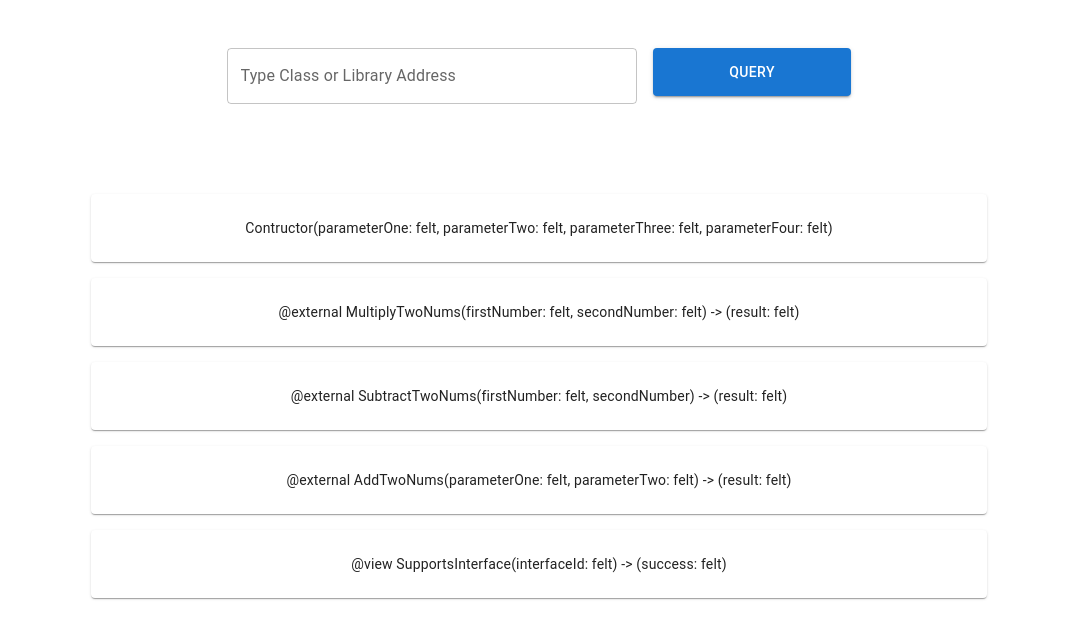
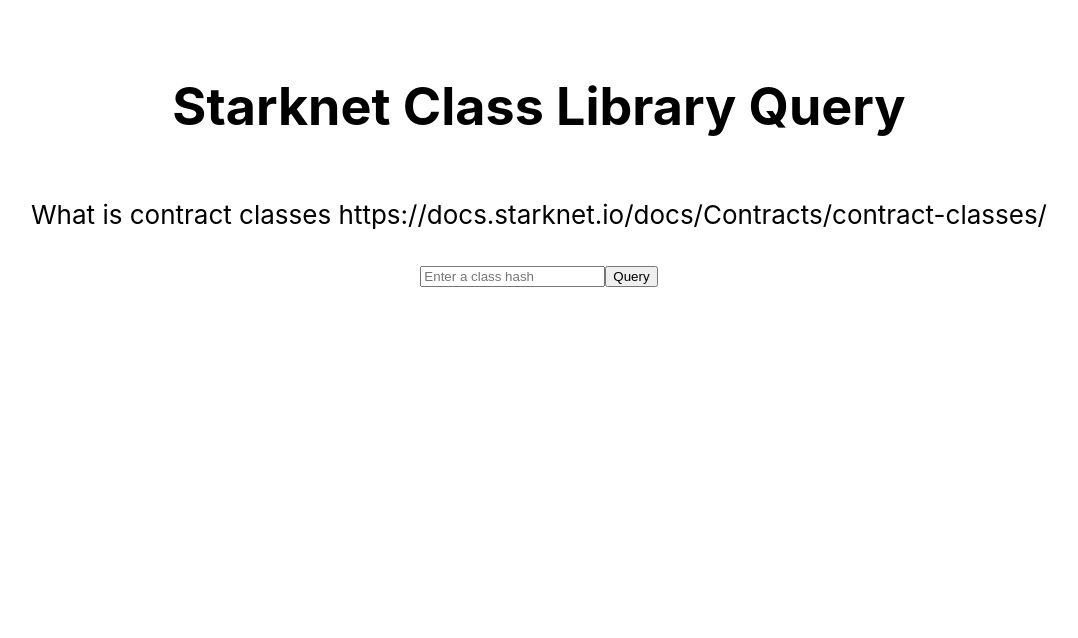
Before and after one commit to boray/sahara, a React (Create React App) app: page / in a window 1280 px wide. Shown: the top 638 px of the page, without its empty margins (101-1179 px from the left). Built offline with nearby package versions, Linux system fonts and the light colour scheme.

Commit message:
added axios get request function

```diff
--- a/package.json
+++ b/package.json
@@ -9,9 +9,10 @@
     "@testing-library/jest-dom": "^5.16.4",
     "@testing-library/react": "^13.3.0",
     "@testing-library/user-event": "^13.5.0",
+    "axios": "^0.27.2",
     "react": "^18.2.0",
     "react-dom": "^18.2.0",
-    "react-scripts": "5.0.1",
+    "react-scripts": "^5.0.1",
     "web-vitals": "^2.1.4"
   },
   "scripts": {
--- a/src/App.css
+++ b/src/App.css
@@ -22,7 +22,7 @@
   justify-content: flex-start;
   padding-top: 5vh;
   font-size: calc(10px + 2vmin);
-  color: white;
+  color: black;
 }
 
 .queryButton {
--- a/src/App.js
+++ b/src/App.js
@@ -1,28 +1,53 @@
 import './App.css';
-import Button from '@mui/material/Button';
-import Box from '@mui/material/Box';
-import TextField from '@mui/material/TextField';
-import List from '@mui/material/List';
-import ListItem from '@mui/material/ListItem';
-import ListItemText from '@mui/material/ListItemText';
-import Divider from '@mui/material/Divider';
-import Paper from '@mui/material/Paper';
-import Stack from '@mui/material/Stack';
-import { styled } from '@mui/material/styles';
+import React from 'react';
+import axios from 'axios';
 
-const Item = styled(Paper)(({ theme }) => ({
-  backgroundColor: theme.palette.mode === 'dark' ? '#1A2027' : '#fff',
-  ...theme.typography.body2,
-  padding: theme.spacing(3),
-  textAlign: 'center',
-  color: theme.palette.text.primary,
-}));
+
+
+
+
+
 
 function App() {
+
+  const [classHash, setClassHash] = React.useState();
+  const [TotalReactPackages, setTotalReactPackages] = React.useState(null);
+  const [errorMessage, setErrorMessage] = React.useState();
+
+
+
+
+  const handleSubmit = (event) => {
+    event.preventDefault();
+    console.log(classHash);
+
+    axios.get("http://alpha4.starknet.io/feeder_gateway/get_class_by_hash?classHash=" + classHash)
+    .then(response => setTotalReactPackages(response.data));
+    console.log(TotalReactPackages);
+
+
+  }
+
+
   return (
     <div className="App">
       <header className="App-header">
+      <h1> Starknet Class Library Query</h1>
+      <form onSubmit={handleSubmit}>
+      <p>What is contract classes https://docs.starknet.io/docs/Contracts/contract-classes/</p>
+      <input
+        type="text"
+        name="classhash"
+        placeholder="Enter a class hash"
+        value={classHash}
+        onChange={(e) => setClassHash(e.target.value)}
 
+      />
+      <button type="submit">
+        Query
+      </button>
+    </form>
+{/*
       <Box
       component="form"
       sx={{
@@ -43,6 +68,7 @@
         <Item>@view SupportsInterface(interfaceId: felt) -> (success: felt)</Item>
       </Stack>
     </Box>
+    */}
       </header>
 
 
```
Also changed, not shown: 2 other files (tests, documents, lock files or other folders).
